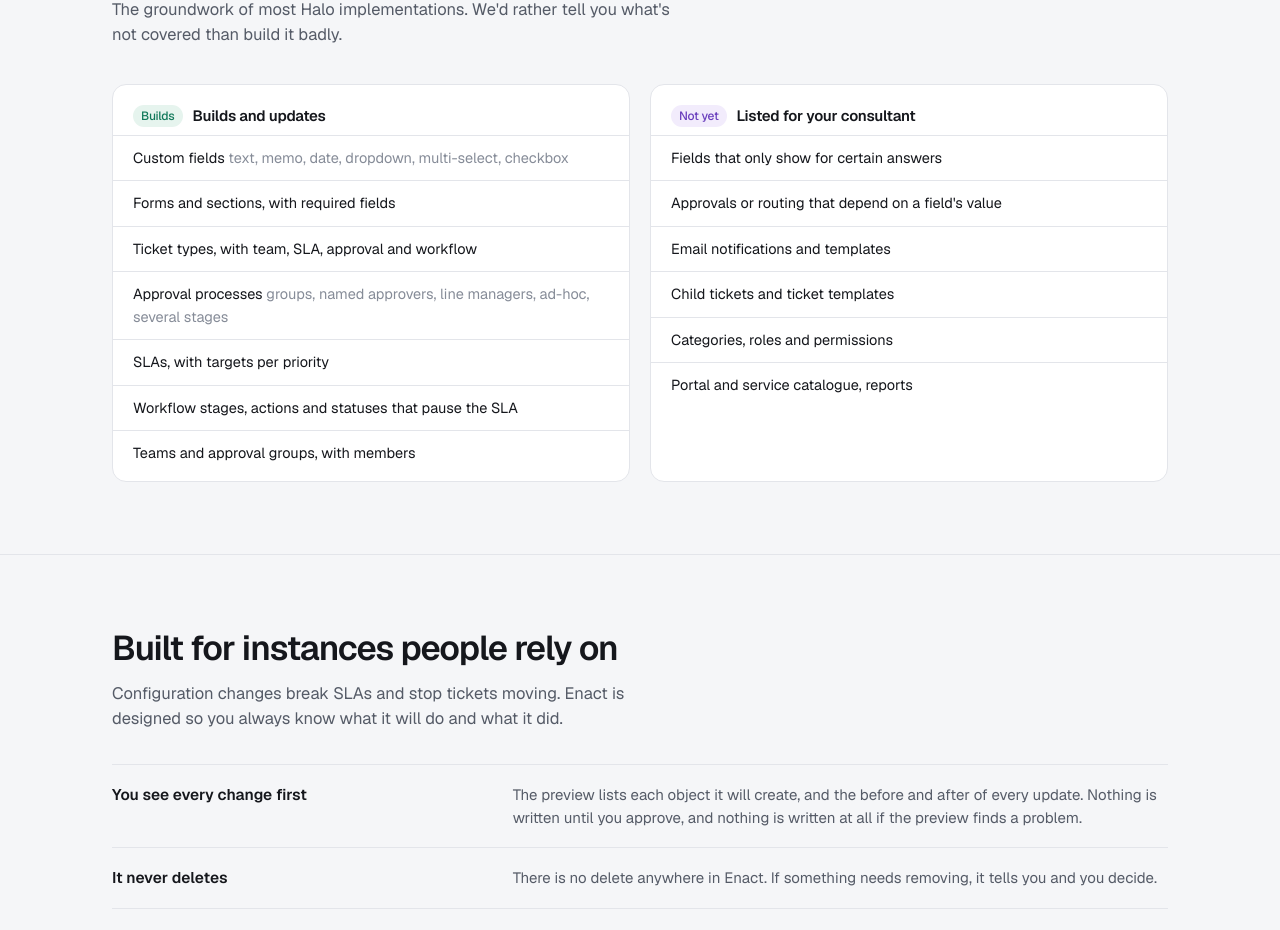
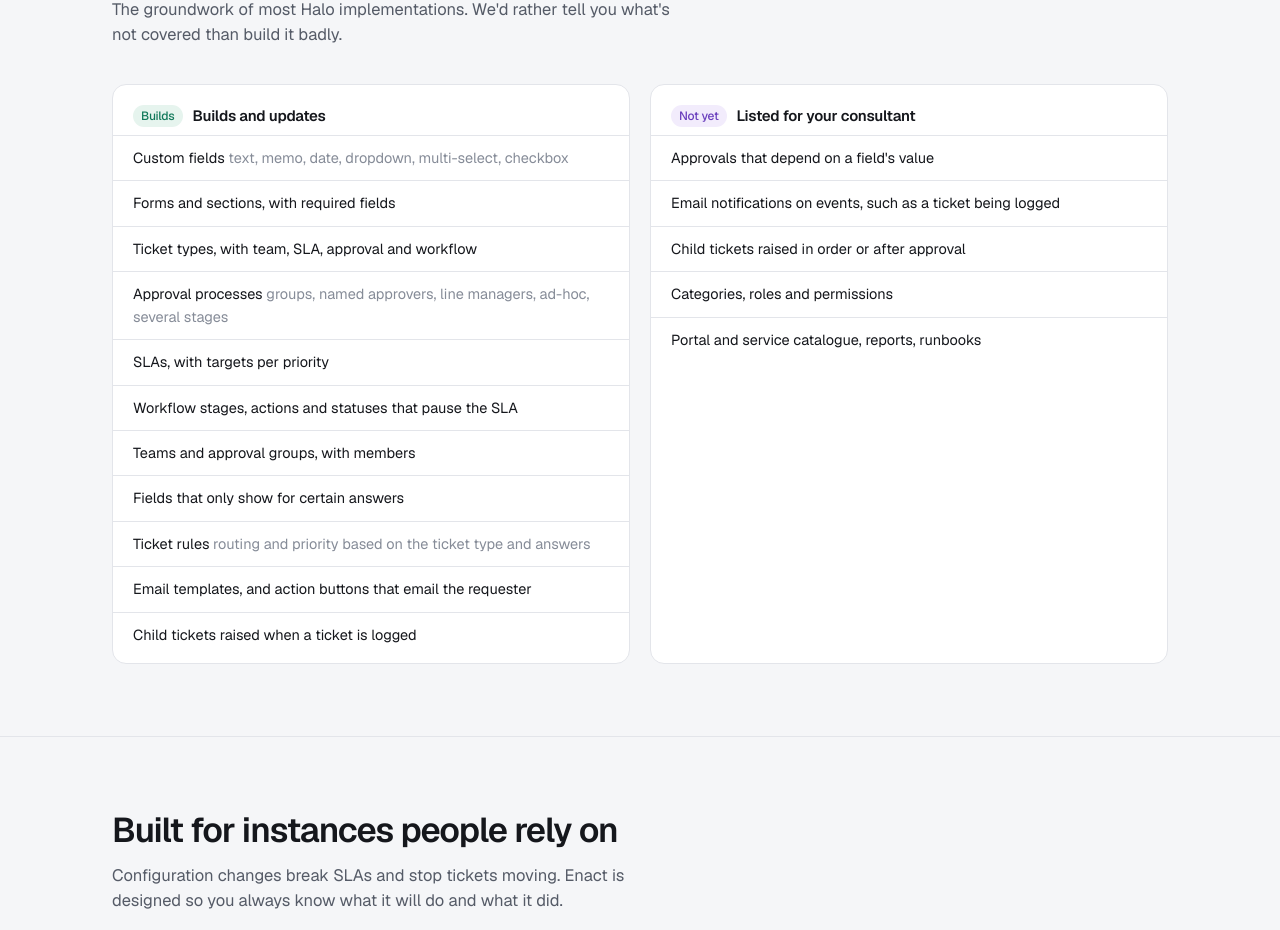
Before and after one commit to lewiswilliams7/specflow, a Next.js app: page / in a window 1280 px wide. Shown: the part 2160-3090 px from the top of the page. Built offline with nearby package versions, Linux system fonts and the light colour scheme.

Commit message:
Landing: rules, conditional fields, emails from buttons and child tickets now build (proven on the trial)
Co-Authored-By: Claude Opus 5.5 <noreply@anthropic.com>
Claude-Session: https://claude.ai/code/session_01M93CCm8FzCSP1hd56GyzYT

```diff
--- a/app/page.tsx
+++ b/app/page.tsx
@@ -115,17 +115,20 @@ export default function Home() {
                   <li>SLAs, with targets per priority</li>
                   <li>Workflow stages, actions and statuses that pause the SLA</li>
                   <li>Teams and approval groups, with members</li>
+                  <li>Fields that only show for certain answers</li>
+                  <li>Ticket rules <span>routing and priority based on the ticket type and answers</span></li>
+                  <li>Email templates, and action buttons that email the requester</li>
+                  <li>Child tickets raised when a ticket is logged</li>
                 </ul>
               </div>
               <div className="card">
                 <h3><span className="badge cant">Not yet</span>Listed for your consultant</h3>
                 <ul>
-                  <li>Fields that only show for certain answers</li>
-                  <li>Approvals or routing that depend on a field&apos;s value</li>
-                  <li>Email notifications and templates</li>
-                  <li>Child tickets and ticket templates</li>
+                  <li>Approvals that depend on a field&apos;s value</li>
+                  <li>Email notifications on events, such as a ticket being logged</li>
+                  <li>Child tickets raised in order or after approval</li>
                   <li>Categories, roles and permissions</li>
-                  <li>Portal and service catalogue, reports</li>
+                  <li>Portal and service catalogue, reports, runbooks</li>
                 </ul>
               </div>
             </div>
```
